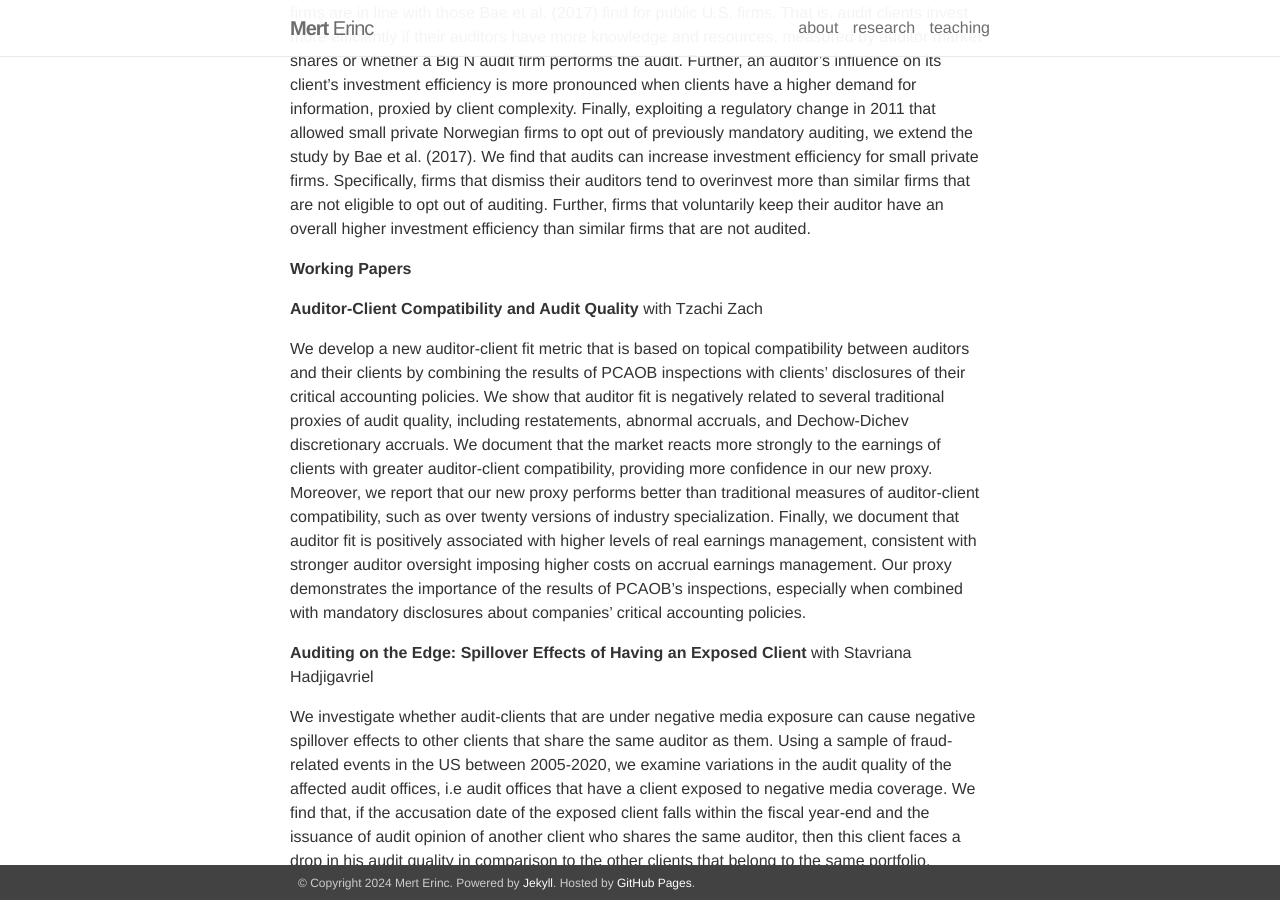
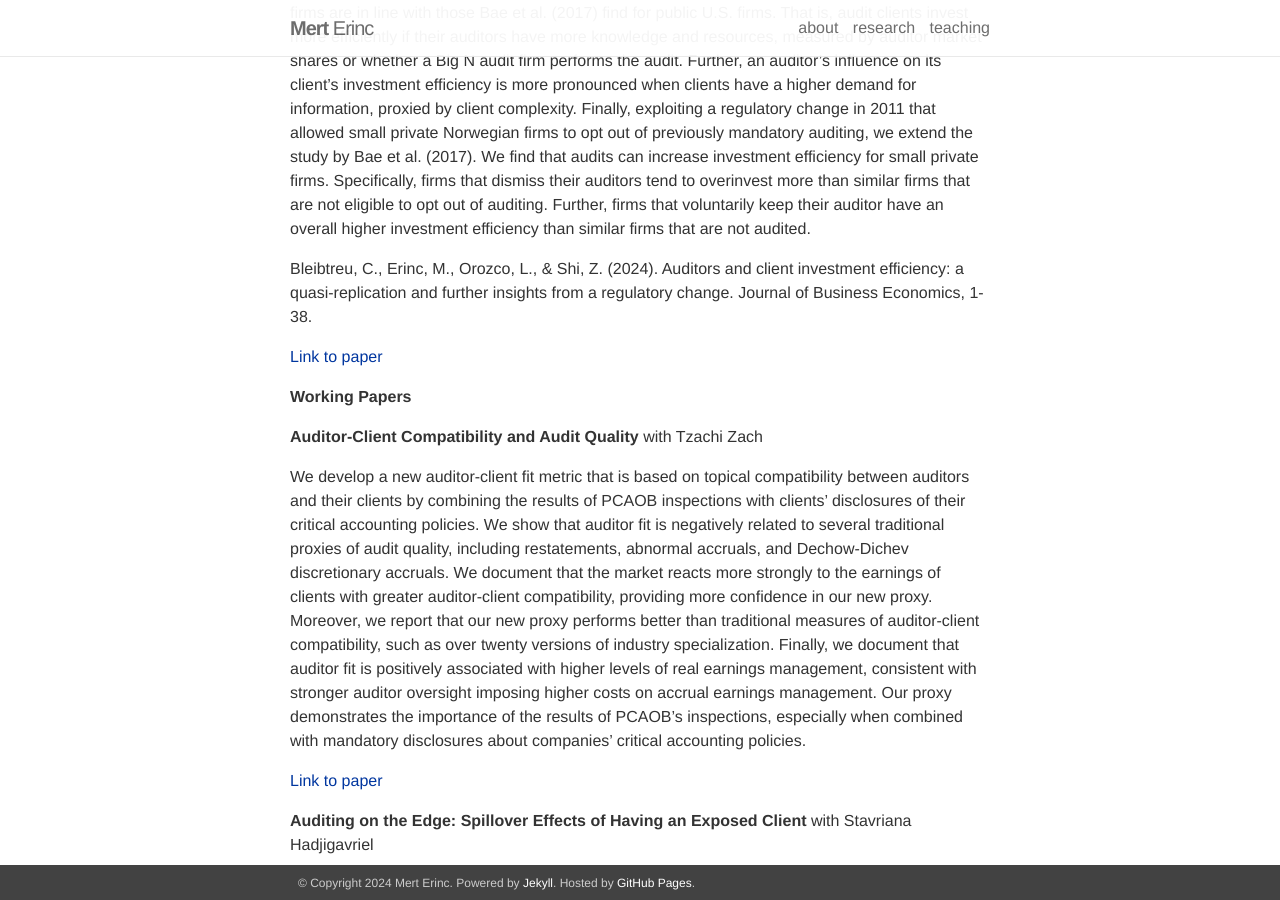
Before and after one commit to mrterinc/mrterinc.github.io, a Jekyll site: the page built from _pages/projects.md, in a window 1280 px wide and 900 px high, scrolled down 381 px. Built offline with Jekyll 4.4.1, drawn with Linux system fonts in a browser that asks for light colours.

Commit message:
Update projects.md

```diff
--- a/_pages/projects.md
+++ b/_pages/projects.md
@@ -10,7 +10,9 @@ description:
 
 This study is a quasi-replication and extension of Bae et al. (2017), which examines the relationship between auditors’ characteristics and their audit clients’ investment efficiency. Whereas Bae et al. (2017) use U.S. public firm data, we draw a more general picture by using both public and private firm data from Norway. Overall, the results for Norwegian public and private firms are in line with those Bae et al. (2017) find for public U.S. firms. That is, audit clients invest more efficiently if their auditors have more knowledge and resources, measured by auditor market shares or whether a Big N audit firm performs the audit. Further, an auditor’s influence on its client’s investment efficiency is more pronounced when clients have a higher demand for information, proxied by client complexity. Finally, exploiting a regulatory change in 2011 that allowed small private Norwegian firms to opt out of previously mandatory auditing, we extend the study by Bae et al. (2017). We find that audits can increase investment efficiency for small private firms. Specifically, firms that dismiss their auditors tend to overinvest more than similar firms that are not eligible to opt out of auditing. Further, firms that voluntarily keep their auditor have an overall higher investment efficiency than similar firms that are not audited.
 
+Bleibtreu, C., Erinc, M., Orozco, L., & Shi, Z. (2024). Auditors and client investment efficiency: a quasi-replication and further insights from a regulatory change. Journal of Business Economics, 1-38.
 
+[Link to paper](https://link.springer.com/10.1007/s11573-024-01198-4)
 
 <strong>Working Papers</strong>
 
@@ -18,6 +20,7 @@ This study is a quasi-replication and extension of Bae et al. (2017), which exam
 
 We develop a new auditor-client fit metric that is based on topical compatibility between auditors and their clients by combining the results of PCAOB inspections with clients’ disclosures of their critical accounting policies. We show that auditor fit is negatively related to several traditional proxies of audit quality, including restatements, abnormal accruals, and Dechow-Dichev discretionary accruals. We document that the market reacts more strongly to the earnings of clients with greater auditor-client compatibility, providing more confidence in our new proxy. Moreover, we report that our new proxy performs better than traditional measures of auditor-client compatibility, such as over twenty versions of industry specialization. Finally, we document that auditor fit is positively associated with higher levels of real earnings management, consistent with stronger auditor oversight imposing higher costs on accrual earnings management. Our proxy demonstrates the importance of the results of PCAOB’s inspections, especially when combined with mandatory disclosures about companies’ critical accounting policies.
 
+[Link to paper](https://papers.ssrn.com/sol3/papers.cfm?abstract_id=4703916)
 
 **Auditing on the Edge: Spillover Effects of Having an Exposed Client** with Stavriana Hadjigavriel
 
```
